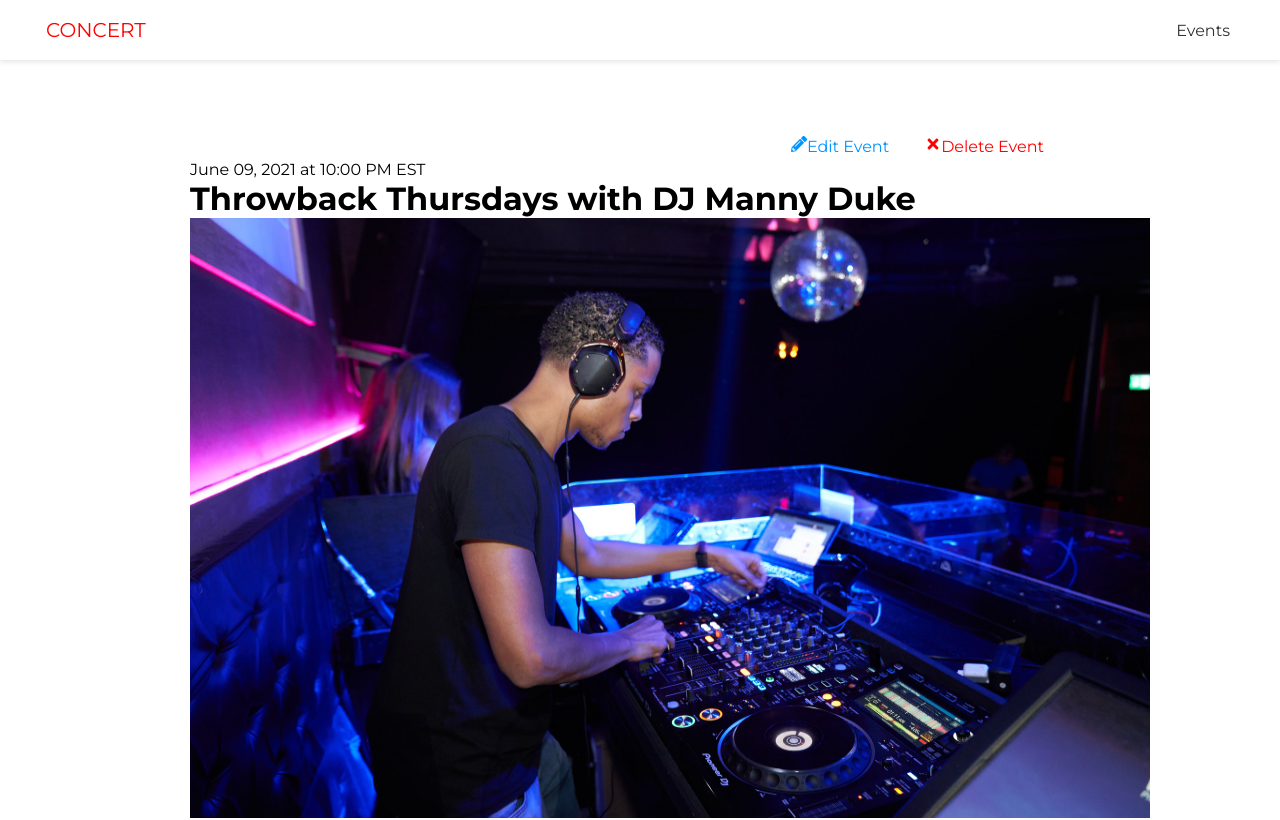
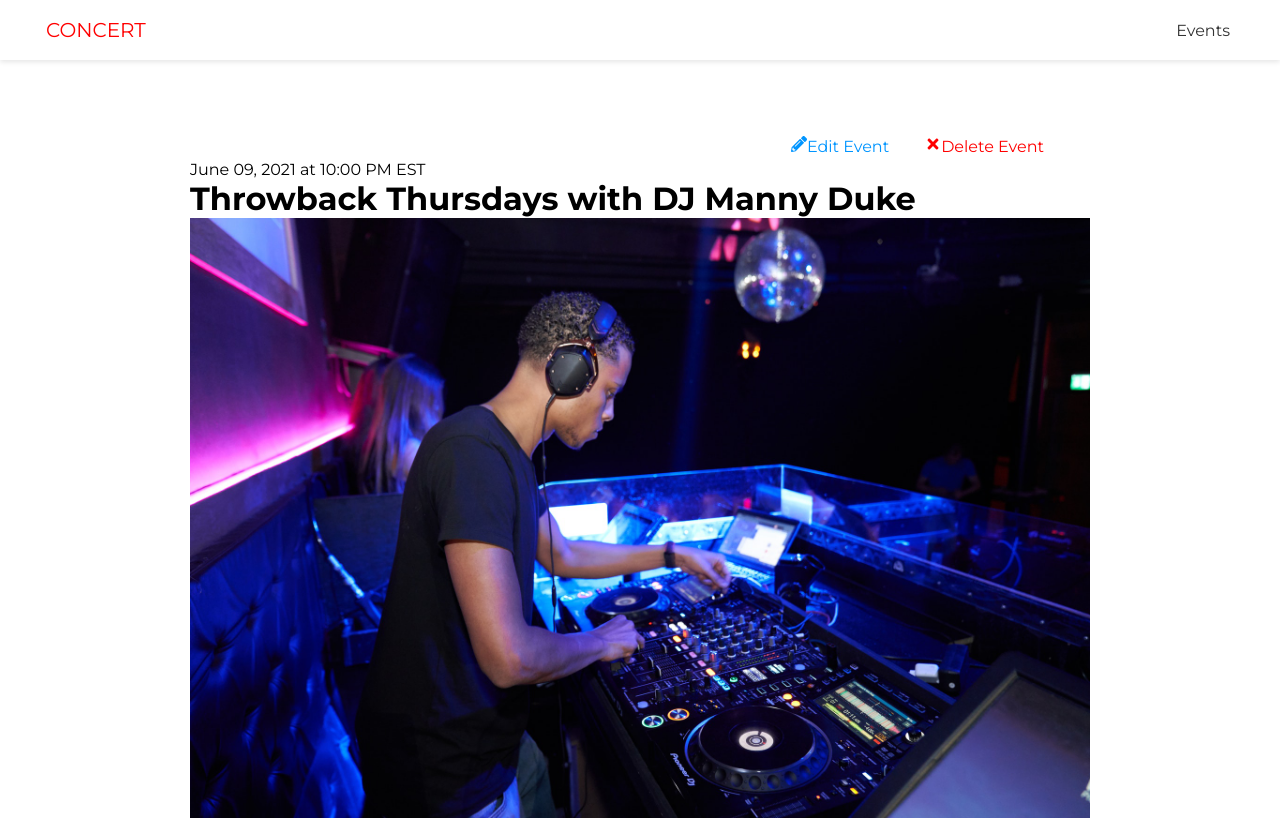
Before and after one commit to daniel0ar/MeentFrontend, a Next.js app: page /events/throwback-thursdays-with-dj-manny-duke in a window 1280 px wide. Shown: the top 820 px of the page. Built offline with nearby package versions, Linux system fonts and the light colour scheme; no server answers.

Commit message:
fixed image overflow

```diff
--- a/src/styles/sevent.module.scss
+++ b/src/styles/sevent.module.scss
@@ -13,6 +13,10 @@
 
 .image {
     margin-bottom: 20px;
+
+    img {
+        width: 100%;
+    }
 }
 
 .controls {
```
